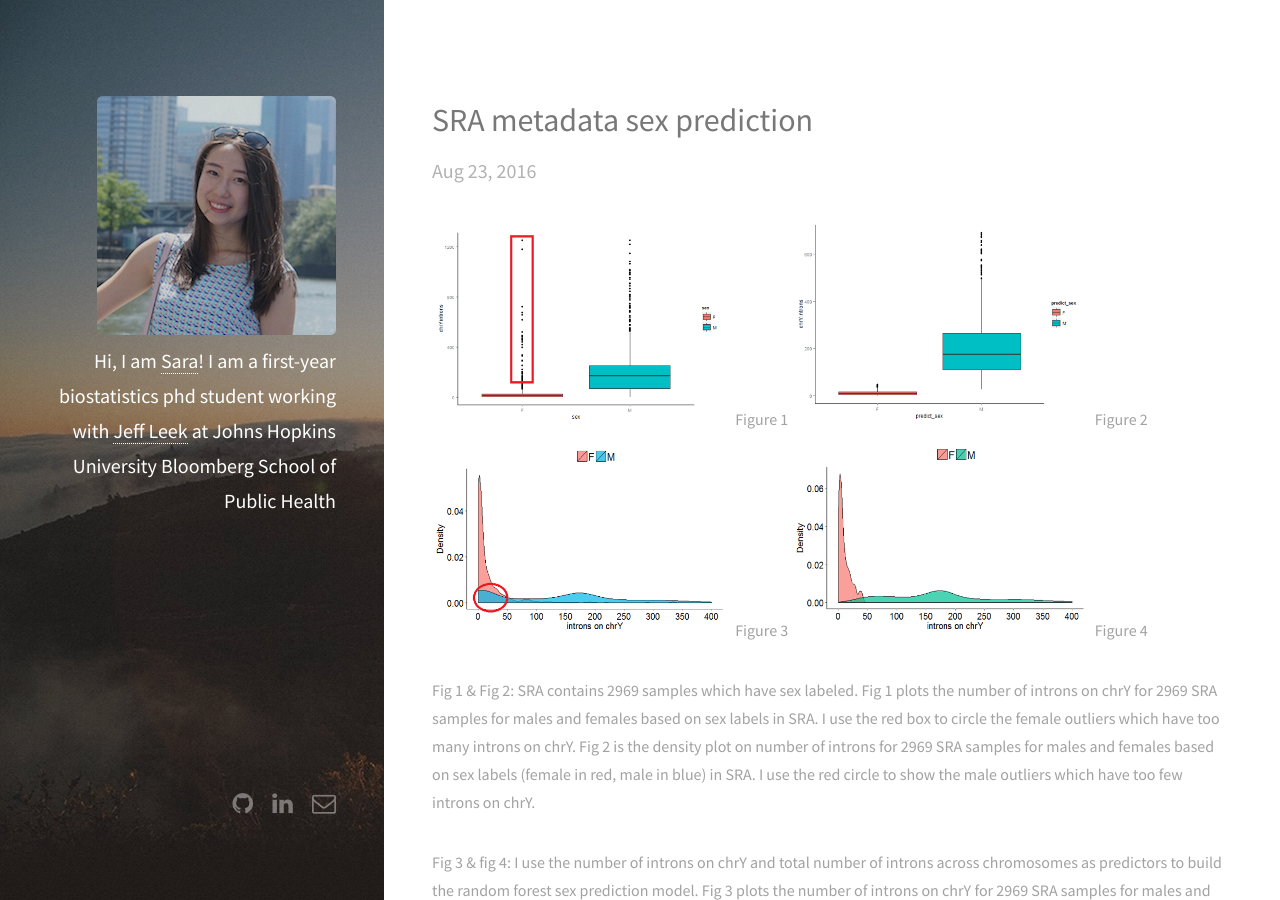
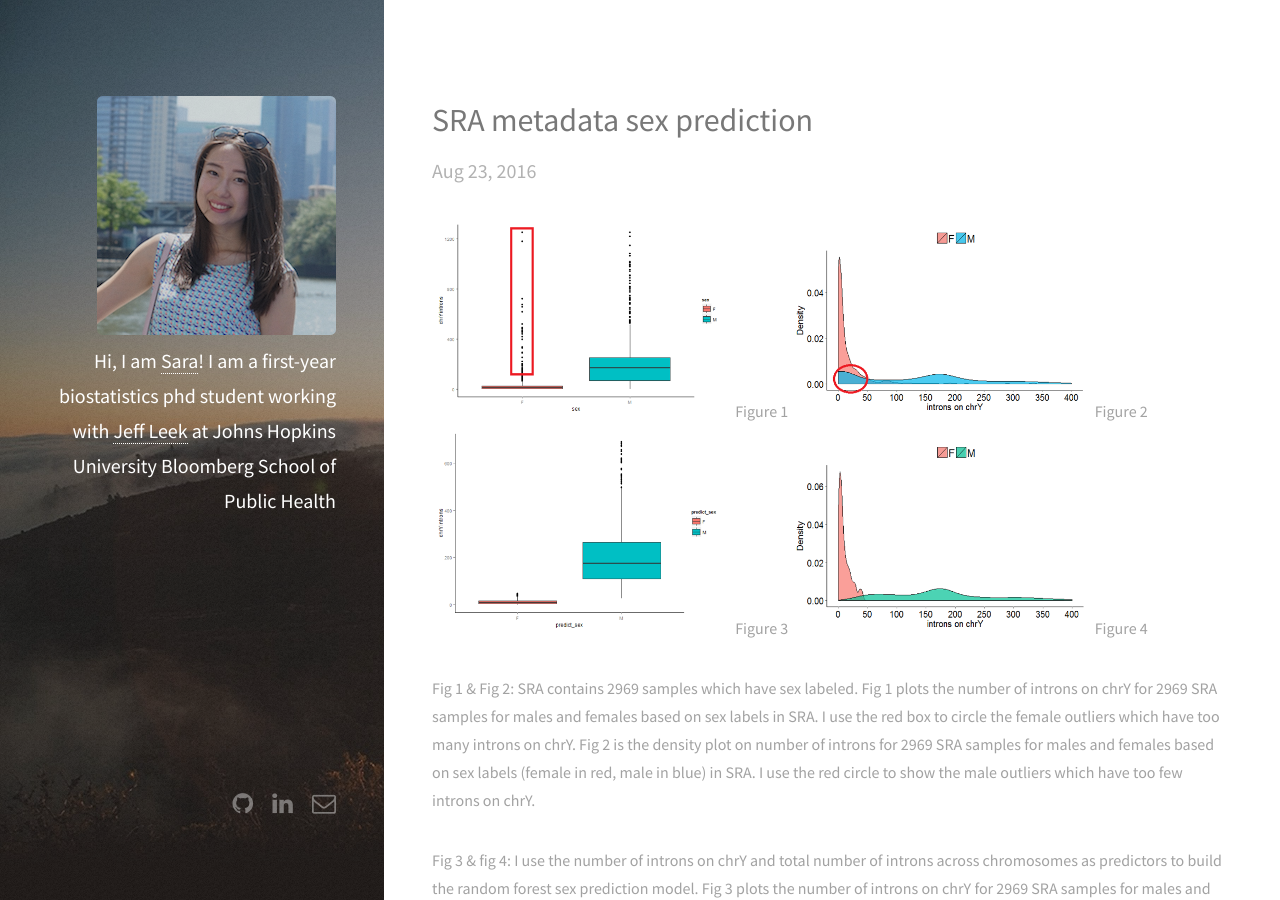
Before and after one commit to SiruoWang/SiruoWang.github.io, a Jekyll site: the page built from _posts/2016-08-23-srametasex.markdown, in a window 1280 px wide and 900 px high. Built offline with Jekyll 4.4.1, drawn with Linux system fonts in a browser that asks for light colours.

Commit message:
Update 2016-08-23-srametasex.markdown

```diff
--- a/_posts/2016-08-23-srametasex.markdown
+++ b/_posts/2016-08-23-srametasex.markdown
@@ -4,9 +4,9 @@ title: SRA metadata sex prediction
 ---
 <img src="/images/fulls/before prediction.png" width="300">
 Figure 1
+<img src="/images/fulls/before prediction-1.png" width="300">
+Figure 2
 <img src="/images/fulls/after prediction.png" width="300">
-Figure 2
-<img src="/images/fulls/before prediction-1.png" width="300">
 Figure 3
 <img src="/images/fulls/after prediction-2.png" width="300">
 Figure 4
```
